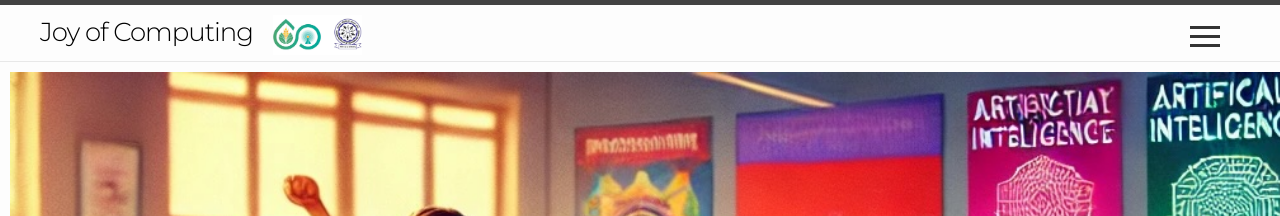
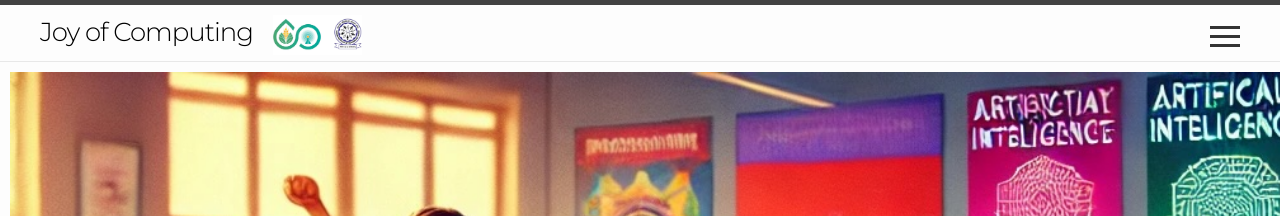
Before and after one commit to sudarshansudarshan/joc, a Jekyll site: the page built from index.markdown, in a window 1280 px wide. Shown: the top 216 px of the page. Built offline with Jekyll 4.4.1, drawn with Linux system fonts in a browser that asks for light colours.

Commit message:
Update header.html

```diff
--- a/_includes/header.html
+++ b/_includes/header.html
@@ -10,7 +10,7 @@
 
     {%- if page_paths -%}
       <input type="checkbox" id="nav-trigger" class="nav-trigger" style="display: none;"/>
-      <label for="nav-trigger" style="position: absolute; top: 15px; right: 20px; cursor: pointer; padding: 0 20px;">
+      <label for="nav-trigger" style="position: absolute; top: 15px; right: 0; cursor: pointer; padding: 0 20px;">
         <span class="menu-icon" style="display: block; width: 30px; height: 3px; background-color: #333; margin: 6px 0;"></span>
         <span class="menu-icon" style="display: block; width: 30px; height: 3px; background-color: #333; margin: 6px 0;"></span>
         <span class="menu-icon" style="display: block; width: 30px; height: 3px; background-color: #333; margin: 6px 0;"></span>
```
